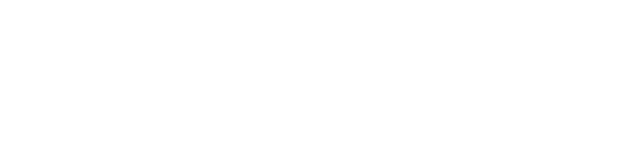
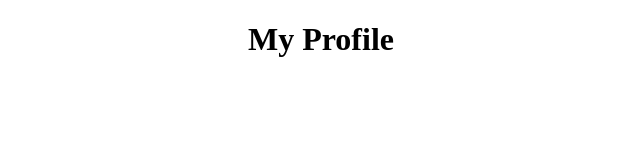
Before and after one commit to h-xrsh/Assignment1, a plain HTML site: page index.html in a window 1280 px wide. Shown: the whole page, without its empty margins (319-959 px from the left). Drawn offline with Linux system fonts and the light colour scheme.

Commit message:
commit 1

```diff
--- a/index.html
+++ b/index.html
@@ -6,6 +6,13 @@
     <title>week 6</title>
 </head>
 <body>
+    <center>
+    <h1>My Profile</h1>
+</center>
 
+    <div class="card">
+
+
+    </div>
 </body>
 </html>
```
